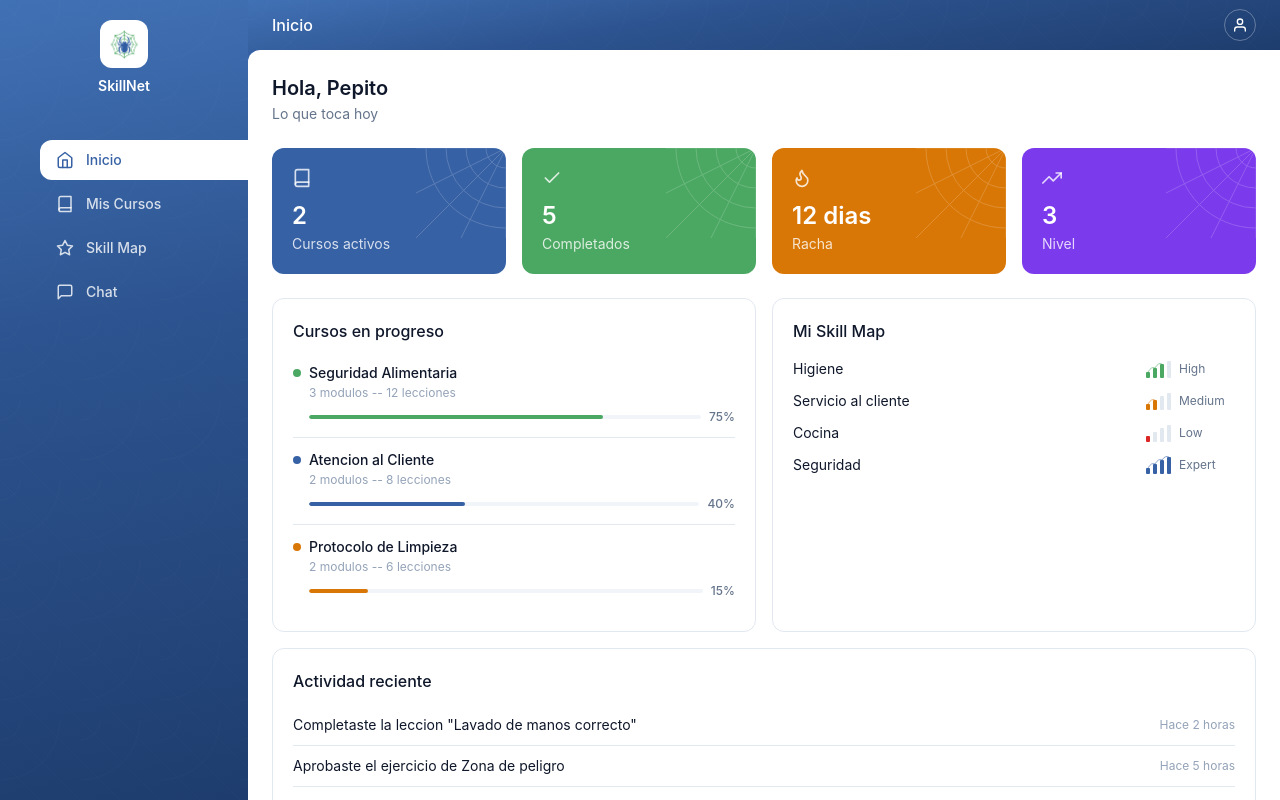
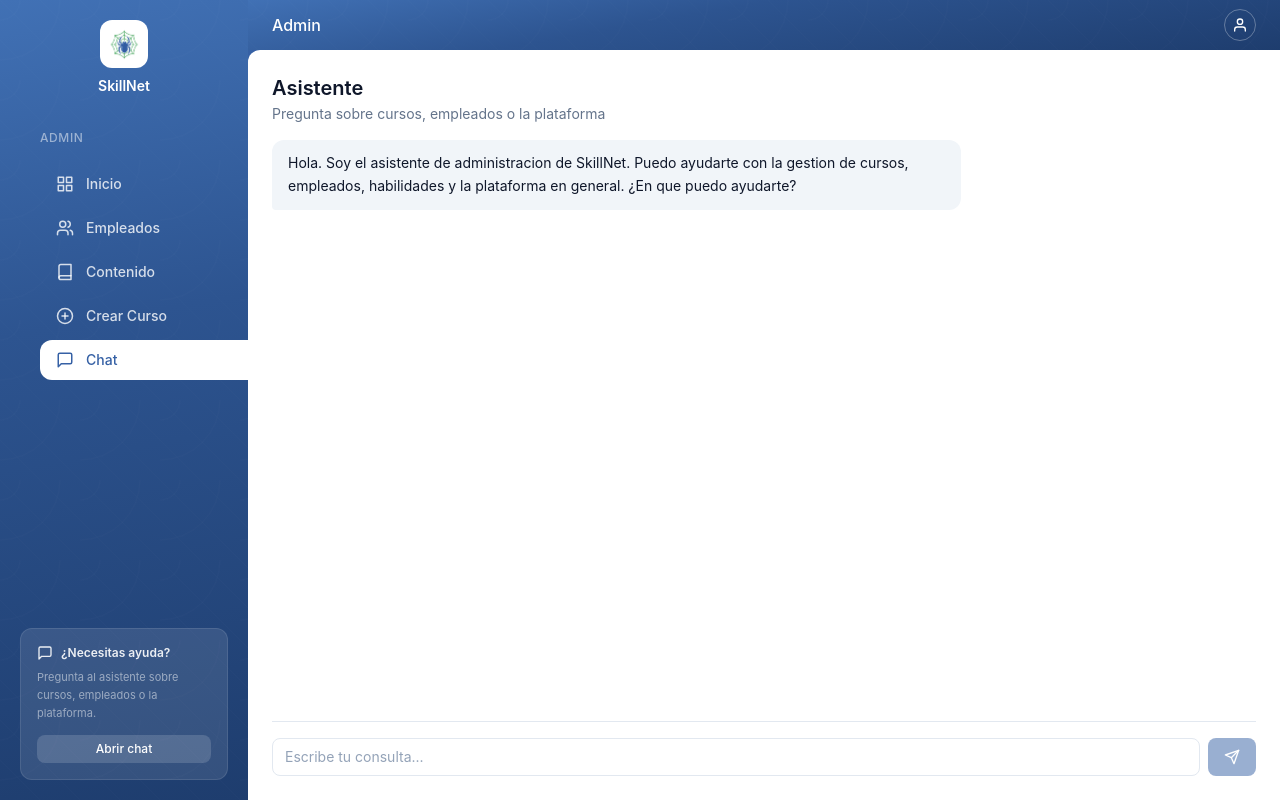
Before and after one commit to ANFAIA/SkillNet, a React (Vite) app in the folder apps/skillnet-web/: page /admin/chat in a window 1280 px wide. Before the commit this address led to /empleado. Shown: the top 800 px of the page. Built offline with nearby package versions, Linux system fonts and the light colour scheme.

Commit message:
feat(web): add chat page for admin + help cards in both sidebars
Admin chat page with assistant bot. Both sidebars now have a help card
at the bottom linking to their respective chat pages.

```diff
--- a/apps/skillnet-web/src/App.tsx
+++ b/apps/skillnet-web/src/App.tsx
@@ -10,6 +10,7 @@ import { Dashboard as AdminDashboard } from './pages/admin/Dashboard'
 import { Employees } from './pages/admin/Employees'
 import { Content } from './pages/admin/Content'
 import { CreateCourse } from './pages/admin/CreateCourse'
+import { AdminChat } from './pages/admin/Chat'
 
 function App() {
   return (
@@ -27,6 +28,7 @@ function App() {
           <Route path="empleados" element={<Employees />} />
           <Route path="contenido" element={<Content />} />
           <Route path="crear-curso" element={<CreateCourse />} />
+          <Route path="chat" element={<AdminChat />} />
         </Route>
         <Route path="*" element={<Navigate to="/empleado" replace />} />
       </Routes>
--- a/apps/skillnet-web/src/components/layout/AdminSidebar.tsx
+++ b/apps/skillnet-web/src/components/layout/AdminSidebar.tsx
@@ -52,6 +52,15 @@ const navItems: NavItem[] = [
       </svg>
     ),
   },
+  {
+    label: 'Chat',
+    to: '/admin/chat',
+    icon: (
+      <svg width="18" height="18" viewBox="0 0 24 24" fill="none" stroke="currentColor" strokeWidth="2" strokeLinecap="round" strokeLinejoin="round">
+        <path d="M21 15a2 2 0 0 1-2 2H7l-4 4V5a2 2 0 0 1 2-2h14a2 2 0 0 1 2 2z" />
+      </svg>
+    ),
+  },
 ]
 
 export function AdminSidebar() {
@@ -90,6 +99,23 @@ export function AdminSidebar() {
           </NavLink>
         ))}
       </nav>
+
+      {/* Help card */}
+      <div className="mx-5 mb-5 p-4 rounded-xl bg-white/10 border border-white/10">
+        <div className="flex items-center gap-2 mb-2">
+          <svg width="16" height="16" viewBox="0 0 24 24" fill="none" stroke="currentColor" strokeWidth="2" strokeLinecap="round" strokeLinejoin="round" className="text-white/90">
+            <path d="M21 15a2 2 0 0 1-2 2H7l-4 4V5a2 2 0 0 1 2-2h14a2 2 0 0 1 2 2z" />
+          </svg>
+          <span className="text-white/90 text-xs font-semibold">¿Necesitas ayuda?</span>
+        </div>
+        <p className="text-white/50 text-[11px] leading-relaxed mb-3">Pregunta al asistente sobre cursos, empleados o la plataforma.</p>
+        <NavLink
+          to="/admin/chat"
+          className="block text-center text-xs font-medium py-1.5 rounded-lg bg-white/15 text-white hover:bg-white/25 transition-colors"
+        >
+          Abrir chat
+        </NavLink>
+      </div>
     </aside>
   )
 }
--- a/apps/skillnet-web/src/components/layout/Sidebar.tsx
+++ b/apps/skillnet-web/src/components/layout/Sidebar.tsx
@@ -78,6 +78,23 @@ export function Sidebar() {
           </NavLink>
         ))}
       </nav>
+
+      {/* Help card */}
+      <div className="mx-5 mb-5 p-4 rounded-xl bg-white/10 border border-white/10">
+        <div className="flex items-center gap-2 mb-2">
+          <svg width="16" height="16" viewBox="0 0 24 24" fill="none" stroke="currentColor" strokeWidth="2" strokeLinecap="round" strokeLinejoin="round" className="text-white/90">
+            <path d="M21 15a2 2 0 0 1-2 2H7l-4 4V5a2 2 0 0 1 2-2h14a2 2 0 0 1 2 2z" />
+          </svg>
+          <span className="text-white/90 text-xs font-semibold">¿Tienes dudas?</span>
+        </div>
+        <p className="text-white/50 text-[11px] leading-relaxed mb-3">Pregunta al tutor IA sobre cualquier tema del curso.</p>
+        <NavLink
+          to="/empleado/chat"
+          className="block text-center text-xs font-medium py-1.5 rounded-lg bg-white/15 text-white hover:bg-white/25 transition-colors"
+        >
+          Abrir chat
+        </NavLink>
+      </div>
     </aside>
   )
 }
--- /dev/null
+++ b/apps/skillnet-web/src/pages/admin/Chat.tsx
@@ -0,0 +1,97 @@
+import { useState } from 'react'
+import { Button } from '../../components/ui'
+
+interface ChatMessage {
+  id: string
+  sender: 'user' | 'bot'
+  text: string
+}
+
+const initialMessages: ChatMessage[] = [
+  {
+    id: 'a1',
+    sender: 'bot',
+    text: 'Hola. Soy el asistente de administracion de SkillNet. Puedo ayudarte con la gestion de cursos, empleados, habilidades y la plataforma en general. ¿En que puedo ayudarte?',
+  },
+]
+
+function SendIcon() {
+  return (
+    <svg width="16" height="16" viewBox="0 0 24 24" fill="none" stroke="currentColor" strokeWidth="2" strokeLinecap="round" strokeLinejoin="round">
+      <line x1="22" y1="2" x2="11" y2="13" />
+      <polygon points="22 2 15 22 11 13 2 9 22 2" />
+    </svg>
+  )
+}
+
+export function AdminChat() {
+  const [messages, setMessages] = useState<ChatMessage[]>(initialMessages)
+  const [input, setInput] = useState('')
+
+  function handleSend() {
+    const text = input.trim()
+    if (!text) return
+
+    const userMessage: ChatMessage = {
+      id: `msg-${Date.now()}`,
+      sender: 'user',
+      text,
+    }
+
+    const botMessage: ChatMessage = {
+      id: `msg-${Date.now()}-bot`,
+      sender: 'bot',
+      text: 'Estoy procesando tu consulta. Esta funcionalidad estara disponible proximamente con conexion al sistema de IA.',
+    }
+
+    setMessages((prev) => [...prev, userMessage, botMessage])
+    setInput('')
+  }
+
+  return (
+    <div className="flex flex-col h-[calc(100vh-50px-48px)]">
+      <div className="mb-4">
+        <h2 className="text-xl font-semibold text-text">Asistente</h2>
+        <p className="text-sm text-text-secondary mt-0.5">Pregunta sobre cursos, empleados o la plataforma</p>
+      </div>
+
+      <div className="flex-1 overflow-y-auto space-y-4 pb-4">
+        {messages.map((msg) => (
+          <div
+            key={msg.id}
+            className={`flex ${msg.sender === 'user' ? 'justify-end' : 'justify-start'}`}
+          >
+            <div
+              className={`max-w-[70%] px-4 py-3 text-sm leading-relaxed ${
+                msg.sender === 'user'
+                  ? 'bg-primary text-white rounded-xl rounded-br-sm'
+                  : 'bg-bg-muted text-text rounded-xl rounded-bl-sm'
+              }`}
+            >
+              <p className="whitespace-pre-line">{msg.text}</p>
+            </div>
+          </div>
+        ))}
+      </div>
+
+      <div className="flex gap-2 pt-4 border-t border-border">
+        <input
+          type="text"
+          value={input}
+          onChange={(e) => setInput(e.target.value)}
+          onKeyDown={(e) => {
+            if (e.key === 'Enter' && !e.shiftKey) {
+              e.preventDefault()
+              handleSend()
+            }
+          }}
+          placeholder="Escribe tu consulta..."
+          className="flex-1 px-3 py-2 text-sm text-text border border-border rounded-lg bg-bg placeholder:text-text-muted focus:outline-none focus:border-primary focus:ring-1 focus:ring-primary/20 transition-colors"
+        />
+        <Button size="md" onClick={handleSend} disabled={!input.trim()}>
+          <SendIcon />
+        </Button>
+      </div>
+    </div>
+  )
+}
```
